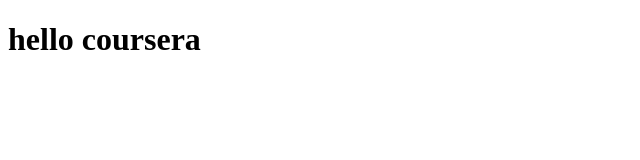
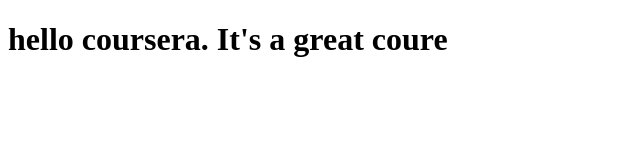
Before and after one commit to yassine210/coursera1, a plain HTML site: page site/index.html in a window 1280 px wide. Shown: the whole page, without its empty margins (0-640 px from the left). Drawn offline with Linux system fonts and the light colour scheme.

Commit message:
Small addition to our page content

```diff
--- a/site/index.html
+++ b/site/index.html
@@ -4,6 +4,6 @@
 	<title>hello coursera</title>
 </head>
 <body>
-<h1>hello coursera</h1>
+<h1>hello coursera. It's a great coure</h1>
 </body>
 </html>
```
